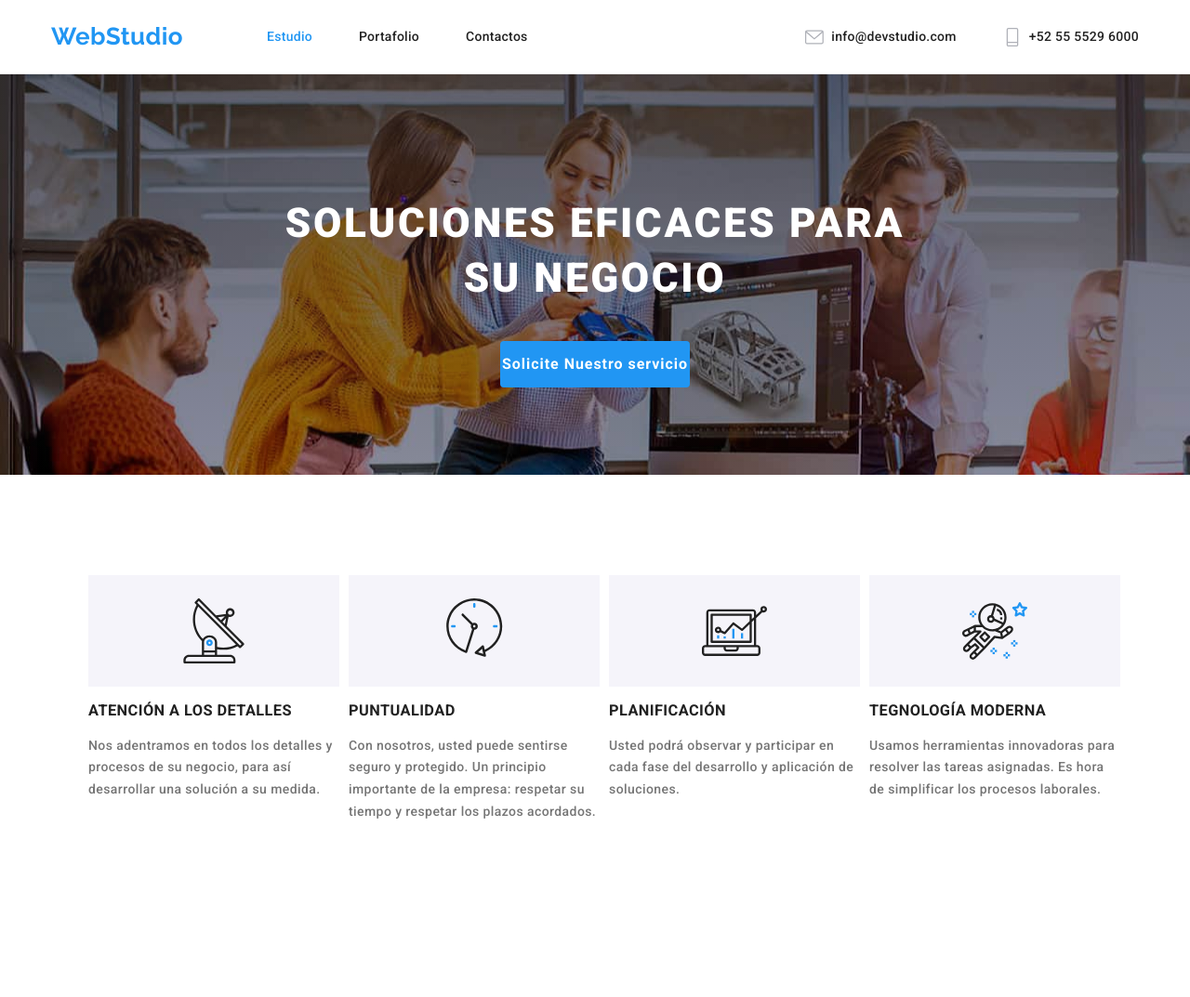
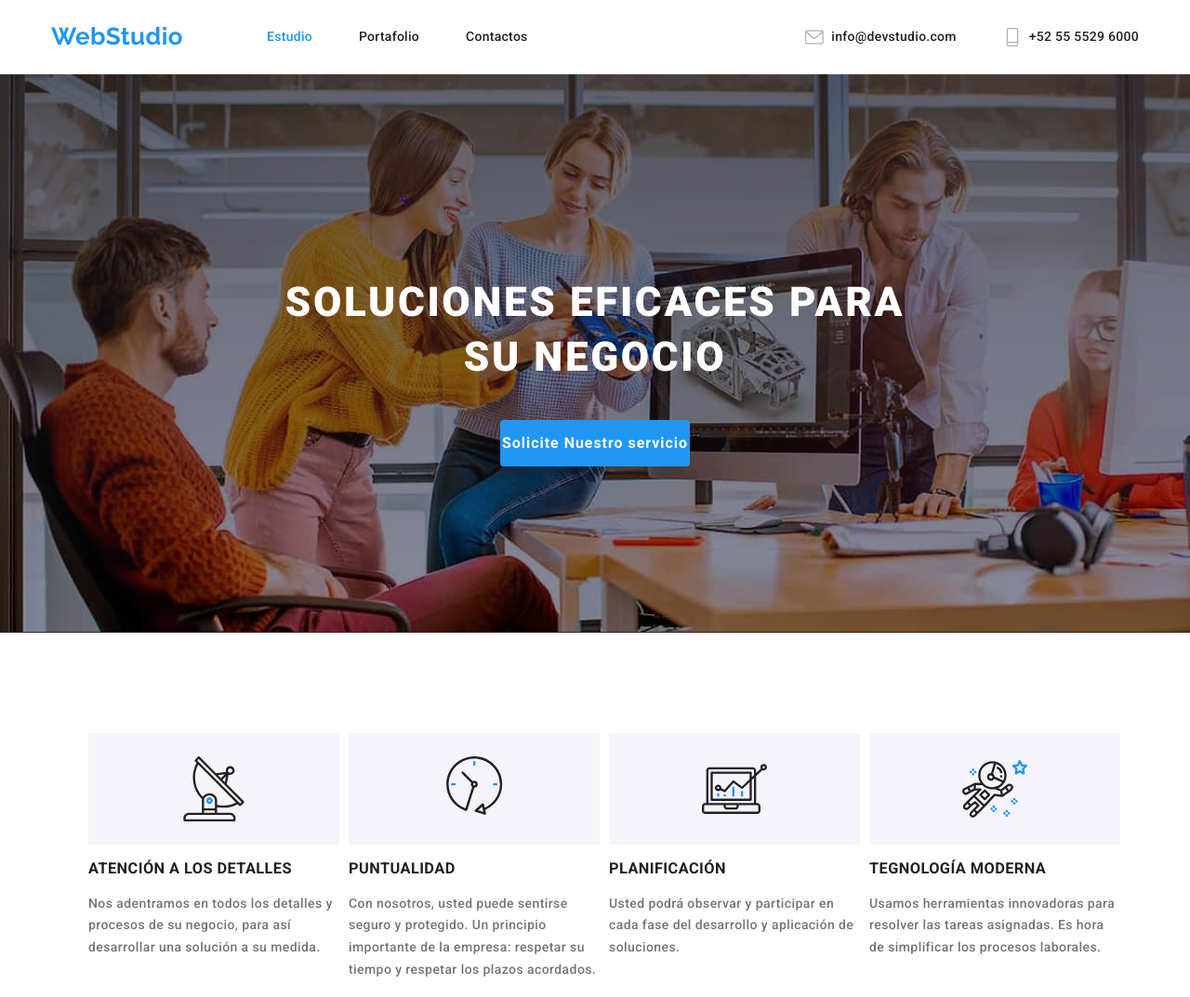
Before and after one commit to jormellopaniagua/goit-markup-hw-04, a plain HTML site: page index.html in a window 1280 px wide. Shown: the top 1073 px of the page at 93% size. Drawn offline with nearby package versions, Linux system fonts and the light colour scheme.

Commit message:
correccion del alto del hero

```diff
--- a/css/styles.css
+++ b/css/styles.css
@@ -103,6 +103,10 @@ header {
   letter-spacing: 0.06em;
   text-align: center;
   align-self: center;
+}
+.hero {
+  padding-top: 179px;
+  padding-bottom: 179px;
 }
 .featureTitle {
   font-weight: 700;
--- a/index.html
+++ b/index.html
@@ -42,7 +42,7 @@
       </div>
     </header>
     <main class="main">
-      <section class="fondoOscuro section">
+      <section class="fondoOscuro hero">
         <h1 class="solutions">SOLUCIONES EFICACES PARA <br />SU NEGOCIO</h1>
         <button type="button" class="button">Solicite Nuestro servicio</button>
       </section>
```
